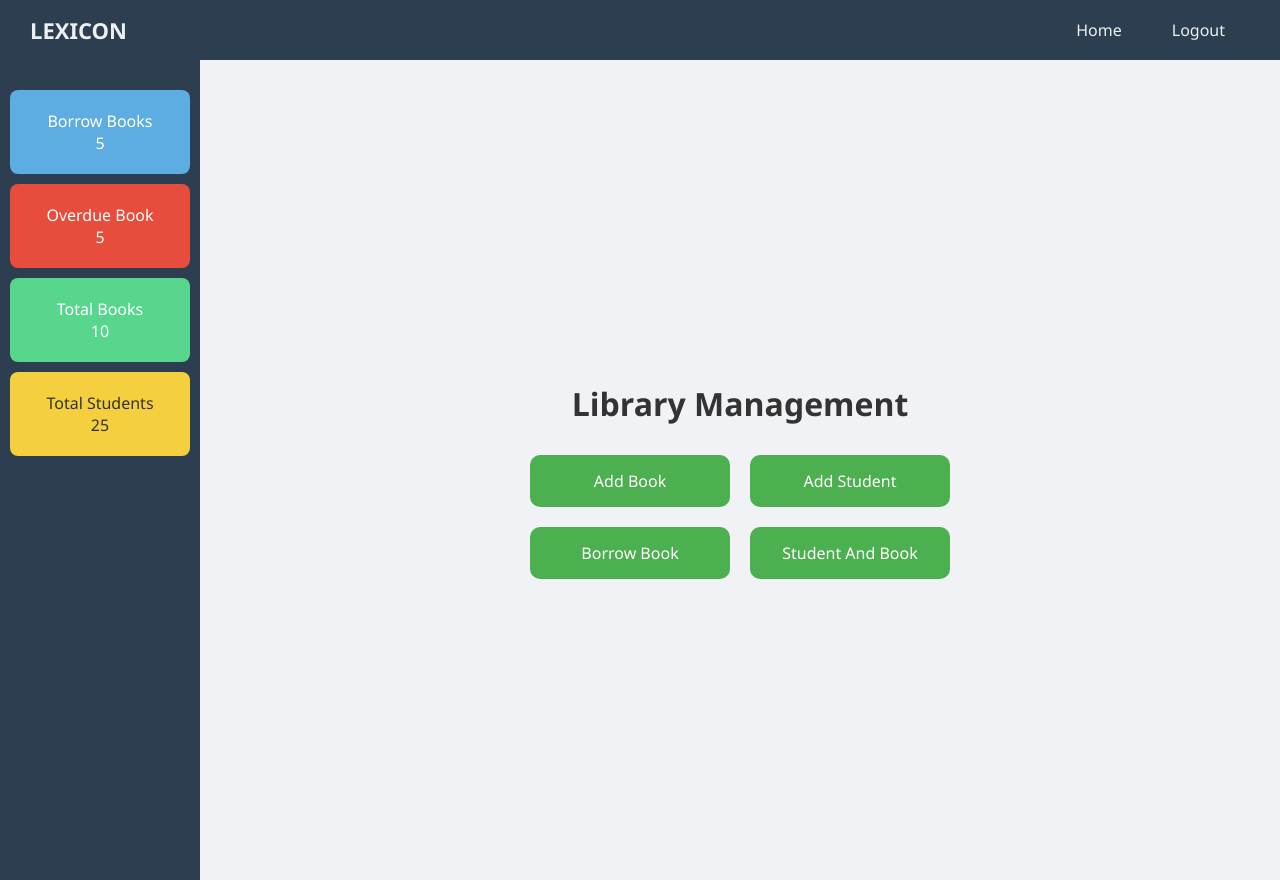
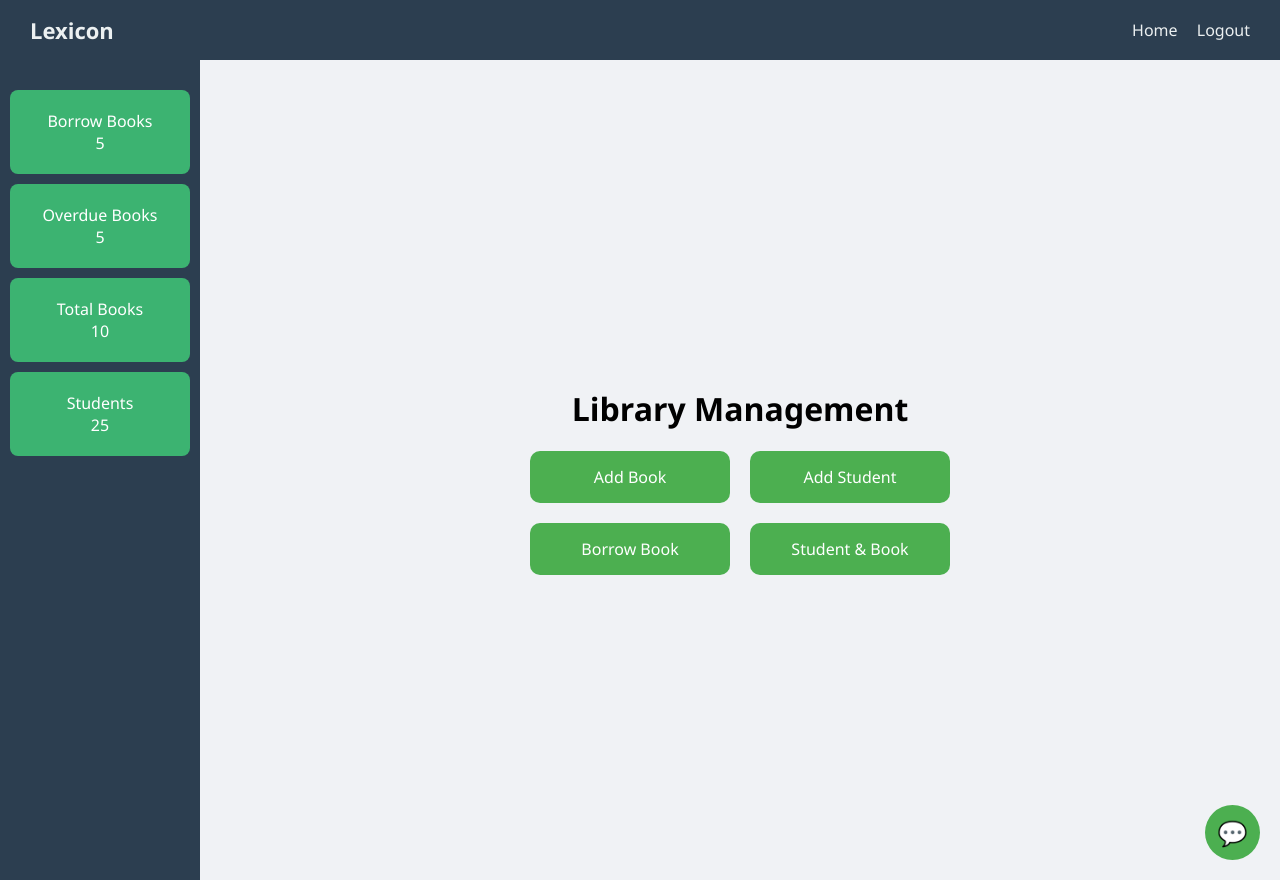
Before and after one commit to YLlsh/LIbrary-Management-System, a Django app: page / in a window 1280 px wide. Run offline with Django 5.2, Linux system fonts and the light colour scheme; a user stored in the database is signed in; data comes from the database, SQL or seed files in the repository; both versions use the stored data as it was after the commit.

Commit message:
Create chat bot ,that intract with database

```diff
--- a/borrow/templates/home.html
+++ b/borrow/templates/home.html
@@ -5,6 +5,7 @@
     <meta charset="UTF-8" />
     <meta name="viewport" content="width=device-width, initial-scale=1.0" />
     <title>Library Home</title>
+
     <style>
       html,
       body {
@@ -31,38 +32,26 @@
         z-index: 1000;
       }
 
-      .navbar .logo {
+      .logo {
         color: #ecf0f1;
         font-size: 22px;
         font-weight: bold;
-        text-transform: uppercase;
-      }
-
-      .navbar .nav-links {
-        display: flex;
       }
 
       .navbar a {
         color: #ecf0f1;
         text-decoration: none;
-        margin: 0 15px;
-        padding: 10px;
-        transition: background-color 0.3s;
-      }
-
-      .navbar a:hover {
-        background-color: #34495e;
-        border-radius: 4px;
+        margin-left: 15px;
       }
 
       /* Sidebar */
       .sidebar {
         width: 200px;
-        height: calc(100vh - 60px); /* Full height minus navbar */
+        height: calc(100vh - 60px);
         background-color: #2c3e50;
         padding-top: 20px;
         position: fixed;
-        top: 60px; /* below navbar */
+        top: 60px;
         left: 0;
       }
 
@@ -73,30 +62,17 @@
         margin: 10px;
         text-align: center;
         border-radius: 8px;
-        cursor: pointer;
-        transition: background-color 0.3s;
-      }
-
-      .box:hover {
-        background-color: #1abc9c;
       }
 
       /* Main content */
       .main-content {
-        margin-left: 200px; /* width of sidebar */
-        margin-top: 60px; /* height of navbar */
-        width: calc(100% - 200px);
+        margin-left: 200px;
+        margin-top: 60px;
         height: calc(100vh - 60px);
         display: flex;
         flex-direction: column;
         align-items: center;
         justify-content: center;
-        box-sizing: border-box;
-      }
-
-      h1 {
-        margin-bottom: 30px;
-        color: #333;
       }
 
       .button-container {
@@ -109,59 +85,185 @@
         padding: 15px;
         background-color: #4caf50;
         color: white;
-        border: none;
+        text-decoration: none;
+        border-radius: 10px;
         text-align: center;
-        text-decoration: none;
-        display: inline-block;
-        font-size: 16px;
-        border-radius: 10px;
-        cursor: pointer;
-        transition: background-color 0.3s ease;
       }
 
-      .btn:hover {
-        background-color: #45a049;
+      /* ================= CHATBOT ================= */
+
+      #chatbot-btn {
+        position: fixed;
+        bottom: 20px;
+        right: 20px;
+        background: #4caf50;
+        color: white;
+        width: 55px;
+        height: 55px;
+        border-radius: 50%;
+        font-size: 24px;
+        display: flex;
+        align-items: center;
+        justify-content: center;
+        cursor: pointer;
+        z-index: 2000;
+      }
+
+      #chatbot-popup {
+        position: fixed;
+        bottom: 90px;
+        right: 20px;
+        width: 300px;
+        height: 380px;
+        background: white;
+        border-radius: 10px;
+        box-shadow: 0 4px 20px rgba(0, 0, 0, 0.3);
+        display: none;
+        flex-direction: column;
+        z-index: 2000;
+      }
+
+      .chat-header {
+        background: #2c3e50;
+        color: white;
+        padding: 10px;
+        display: flex;
+        justify-content: space-between;
+      }
+
+      .chat-body {
+        flex: 1;
+        padding: 10px;
+        overflow-y: auto;
+        font-size: 14px;
+      }
+
+      .chat-footer {
+        display: flex;
+        border-top: 1px solid #ddd;
+      }
+
+      .chat-footer input {
+        flex: 1;
+        padding: 8px;
+        border: none;
+        outline: none;
+      }
+
+      .chat-footer button {
+        background: #4caf50;
+        color: white;
+        border: none;
+        padding: 8px 12px;
+      }
+
+      .user-msg {
+        text-align: right;
+        margin: 5px 0;
+      }
+
+      .bot-msg {
+        text-align: left;
+        margin: 5px 0;
+        color: #16a085;
       }
     </style>
   </head>
+
   <body>
-
+    <!-- NAVBAR -->
     <div class="navbar">
       <div class="logo">Lexicon</div>
-      <div class="nav-links">
+      <div>
         <a href="#">Home</a>
         <a href="log_out">Logout</a>
       </div>
     </div>
 
+    <!-- SIDEBAR -->
+    <div class="sidebar">
+      <div class="box">Borrow Books<br />{{ borrow_books }}</div>
+      <div class="box">Overdue Books<br />{{ d }}</div>
+      <div class="box">Total Books<br />{{ count_book }}</div>
+      <div class="box">Students<br />{{ student_count }}</div>
+    </div>
 
-    <div class="sidebar">
-      <div class="box" style="background-color: #5dade2">
-        Borrow Books <br />
-        {{ borrow_books }}
-      </div>
-      <div class="box" style="background-color: #e74c3c">
-        Overdue Book <br />
-        {{ d }}
-      </div>
-      <div class="box" style="background-color: #58d68d">
-        Total Books <br />
-        {{ count_book }}
-      </div>
-      <div class="box" style="background-color: #f4d03f; color: #333">
-        Total Students <br />
-        {{ student_count }}
-      </div>
-    </div>
-    <!-- Main content -->
+    <!-- MAIN -->
     <div class="main-content">
       <h1>Library Management</h1>
       <div class="button-container">
         <a href="/add_book/" class="btn">Add Book</a>
         <a href="/add_student/" class="btn">Add Student</a>
         <a href="/borrow/" class="btn">Borrow Book</a>
-        <a href="/student_info/" class="btn">Student And Book</a>
+        <a href="/student_info/" class="btn">Student & Book</a>
       </div>
     </div>
+
+    <!-- CHATBOT -->
+    <div id="chatbot-btn">💬</div>
+
+    <div id="chatbot-popup">
+      <div class="chat-header">
+        <span>Library Bot</span>
+        <button onclick="closeChat()">✖</button>
+      </div>
+
+      <div class="chat-body" id="chat-body">
+        <div class="bot-msg">Hello! Ask me anything 📚</div>
+      </div>
+
+      <div class="chat-footer">
+        <input type="text" name="user_input" id="chat-input" placeholder="Type..." />
+        <button onclick="sendMessage()">Send</button>
+      </div>
+    </div>
+
+    <script>
+      const popup = document.getElementById("chatbot-popup");
+      const body = document.getElementById("chat-body");
+      const input = document.getElementById("chat-input");
+
+      document.getElementById("chatbot-btn").onclick = () =>
+        (popup.style.display = "flex");
+
+      function closeChat() {
+        popup.style.display = "none";
+      }
+
+      function sendMessage() {
+        let msg = input.value.trim();
+        if (!msg) return;
+
+        body.innerHTML += `<div class="user-msg">${msg}</div>`;
+        input.value = "";
+
+        fetch("chat_bot/", {
+          method: "POST",
+          headers: {
+            "Content-Type": "application/json",
+            "X-CSRFToken": getCookie("csrftoken"),
+          },
+          body: JSON.stringify({ message: msg }),
+        })
+          .then((res) => res.json())
+          .then((data) => {
+            console.log('hii123')
+            body.innerHTML += `<div class="bot-msg">${data.reply}</div>`;
+            body.scrollTop = body.scrollHeight;
+          });
+      }
+
+      function getCookie(name) {
+        let cookieValue = null;
+        document.cookie.split(";").forEach((cookie) => {
+          if (cookie.trim().startsWith(name + "=")) {
+            cookieValue = decodeURIComponent(
+              cookie.trim().substring(name.length + 1)
+            );
+          }
+        });
+        return cookieValue;
+      }
+    </script>
   </body>
 </html>
--- a/borrow/views.py
+++ b/borrow/views.py
@@ -1,10 +1,19 @@
-from django.shortcuts import render,redirect
+from django.views.decorators.csrf import csrf_exempt
+from django.http import JsonResponse
+import json
+from langchain_experimental.sql import SQLDatabaseChain
+from langchain_community.utilities import SQLDatabase
+from langchain_core.prompts import PromptTemplate
+from django.shortcuts import render, redirect
 from .models import *
 from datetime import date
-from django.db.models import Count,Q
-from django.contrib.auth import authenticate,login,logout
+from django.db.models import Count, Q
+from django.contrib.auth import authenticate, login, logout
 from django.contrib import messages
 from django.contrib.auth.decorators import login_required
+
+from langchain_community.llms import Ollama
+
 
 def log(request):
     if request.method == 'POST':
@@ -13,12 +22,13 @@ def log(request):
 
         user = authenticate(request, username=username, password=password)
         if user is not None:
-            login(request,user)
+            login(request, user)
             return redirect('home')
         else:
-            messages.info(request,"username or password is wrong")
+            messages.info(request, "username or password is wrong")
 
     return render(request, "login.html")
+
 
 def log_out(request):
     logout(request)
@@ -31,17 +41,16 @@ def home(request):
         filled_book_count=Count('book_id', filter=Q(book_id__isnull=False))
     )
 
-
     book_count = counts['filled_book_count']
 
     count2 = Student.objects.aggregate(
-        student_count = Count('student_id', filter=Q(student_id__isnull=False))
+        student_count=Count('student_id', filter=Q(student_id__isnull=False))
     )
     student_count = count2['student_count']
 
     count3 = book.objects.aggregate(
-        count_book = Count('id' ,filter=Q(id__isnull =False))
-         )
+        count_book=Count('id', filter=Q(id__isnull=False))
+    )
 
     count_book = count3['count_book']
 
@@ -49,10 +58,10 @@ def home(request):
     today = date.today()
     d = 0
     for r_date in dates:
-       if r_date.return_date < today:
-            d+=1
+        if r_date.return_date < today:
+            d += 1
 
-    return render(request,"home.html" ,{'borrow_books': book_count,'d':d, 'student_count':student_count,'count_book':count_book} )
+    return render(request, "home.html", {'borrow_books': book_count, 'd': d, 'student_count': student_count, 'count_book': count_book})
 
 
 @login_required(login_url="login")
@@ -79,7 +88,6 @@ def borrow(request):
             return_date=return_date,
         )
 
-
         obj = book.objects.get(id=book_id)
         b = obj.available
         b -= 1
@@ -99,9 +107,9 @@ def student_info(request):
     obj1 = Student.objects.all()
     obj2 = book.objects.all()
 
+    context = {'students': obj1, 'books': obj2}
+    return render(request, "books.html", context)
 
-    context ={'students': obj1, 'books':obj2}
-    return render(request, "books.html", context )
 
 def return_book(request, id):
     borrow = borrow_book.objects.get(id=id)
@@ -113,17 +121,18 @@ def return_book(request, id):
 
     return redirect('borrow')
 
+
 @login_required(login_url="login")
 def re_issue(request, id):
     if request.method == "POST":
         issue_date = request.POST.get("issue_date")
         return_date = request.POST.get("return_date")
 
-        id=id
-        obj=borrow_book.objects.get(id=id)
-        obj.issue_date= issue_date
+        id = id
+        obj = borrow_book.objects.get(id=id)
+        obj.issue_date = issue_date
 
-        obj.return_date= return_date
+        obj.return_date = return_date
         obj.save()
         return redirect('/borrow/')
     return render(request, "re_issue.html")
@@ -139,13 +148,12 @@ def add_book(request):
 
         book.objects.create(book_name=book_name, available=available)
 
-    return render(request, "add_book.html",{'books':obj2})
+    return render(request, "add_book.html", {'books': obj2})
+
 
 @login_required(login_url="login")
-
-
 def add_student(request):
-    if  request.method == "POST":
+    if request.method == "POST":
         student_id = request.POST.get("student_id")
         name = request.POST.get("name")
         branch = request.POST.get("branch")
@@ -153,34 +161,82 @@ def add_student(request):
         email = request.POST.get("email")
 
         Student.objects.create(
-            student_id = student_id,
-            name = name,
-            branch = branch,
-            contect = contect,
-            email = email
+            student_id=student_id,
+            name=name,
+            branch=branch,
+            contect=contect,
+            email=email
         )
         return redirect("add_student")
-    return render(request,"add_student.html")
+    return render(request, "add_student.html")
+
 
 @login_required(login_url="login")
-def student(request,id):
+def student(request, id):
 
     id = id
     obj = Student.objects.get(student_id=id)
 
-    obj1=history.objects.filter(student_id=id)
+    obj1 = history.objects.filter(student_id=id)
 
-    context = {'student': obj,'historys': obj1}
+    context = {'student': obj, 'historys': obj1}
 
-    return render(request ,"student.html",context)
+    return render(request, "student.html", context)
+
 
 @login_required(login_url="login")
-def b(request,id):
-
+def b(request, id):
 
     id = id
     obj = book.objects.get(id=id)
 
     context = {'book': obj}
 
-    return render(request,"book.html" ,context)
+    return render(request, "book.html", context)
+
+
+@csrf_exempt
+def chat_bot(request):
+    if request.method != 'POST':
+        return JsonResponse(
+            {"error": "Only POST method allowed"},
+            status=405
+        )
+
+    try:
+        data = json.loads(request.body)
+        user_input = data.get("message")
+
+        if not user_input:
+            return JsonResponse(
+                {"error": "Message is required"},
+                status=400
+            )
+
+        llm = Ollama(model="mistral:7b",temperature=0)
+
+        db = SQLDatabase.from_uri("sqlite:///db.sqlite3")
+
+        chain = SQLDatabaseChain.from_llm(
+            llm,
+            db,
+            verbose=True
+        )
+
+        response = chain.run(user_input)
+
+        return JsonResponse({
+            "reply": response
+        })
+
+    except json.JSONDecodeError:
+        return JsonResponse(
+            {"error": "Invalid JSON"},
+            status=400
+        )
+
+    except Exception as e:
+        return JsonResponse(
+            {"error": str(e)},
+            status=500
+        )
--- a/l/urls.py
+++ b/l/urls.py
@@ -32,6 +32,7 @@ urlpatterns = [
     path('re_issue/<id>/', re_issue, name='re_issue'),
     path('student_info/',student_info, name='student_info'),
     path('borrow/',borrow, name='borrow' ),
+    path('chat_bot/',chat_bot, name='chat_bot' ),
     path('admin/', admin.site.urls),
 ]
 if settings.DEBUG:
```
Also changed, not shown: db.sqlite3.
